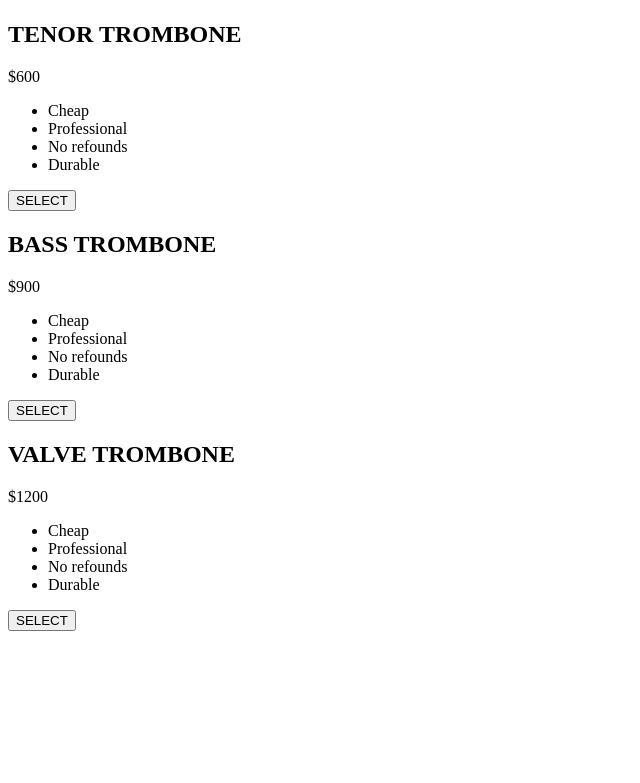
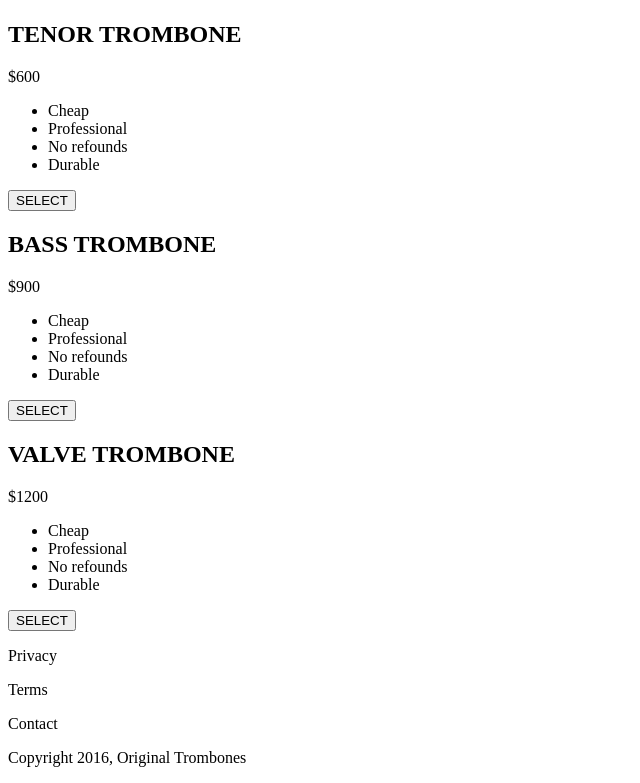
Before and after one commit to jannerymbf/Responsive-LandingPage, a website: page src/index.html in a window 1280 px wide. Shown: the part 693-1476 px from the top of the page, without its empty margins (0-640 px from the left). Before the commit the page ends 1332 px from the top, so only its background shows below. Drawn offline with Linux system fonts and the light colour scheme.

Commit message:
Add basic html layout for footer

```diff
--- a/src/index.html
+++ b/src/index.html
@@ -91,6 +91,14 @@
         <button>SELECT</button>
       </article>
     </section>
+    <footer>
+      <div>
+        <p>Privacy</p>
+        <p>Terms</p>
+        <p>Contact</p>
+      </div>
+      <p>Copyright 2016, Original Trombones</p>
+    </footer>
   </main>
 </body>
 </html>
```
